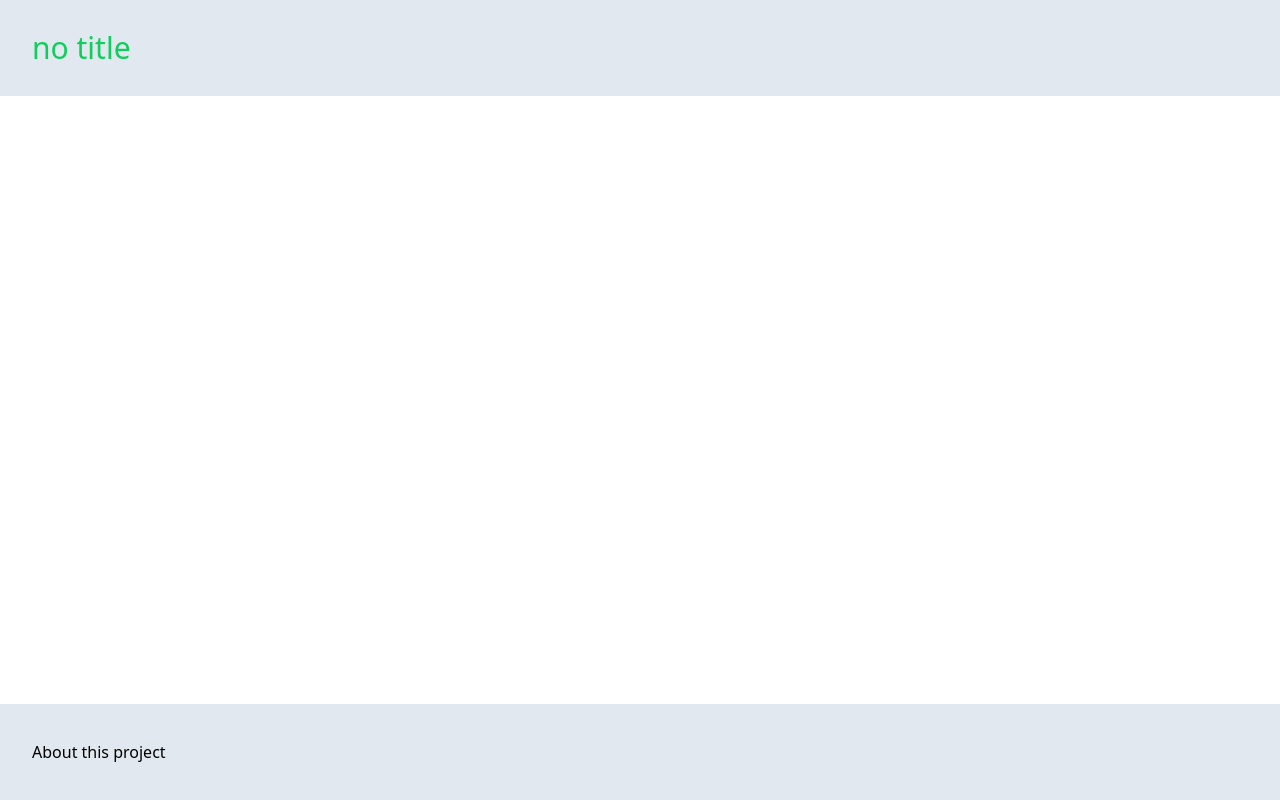
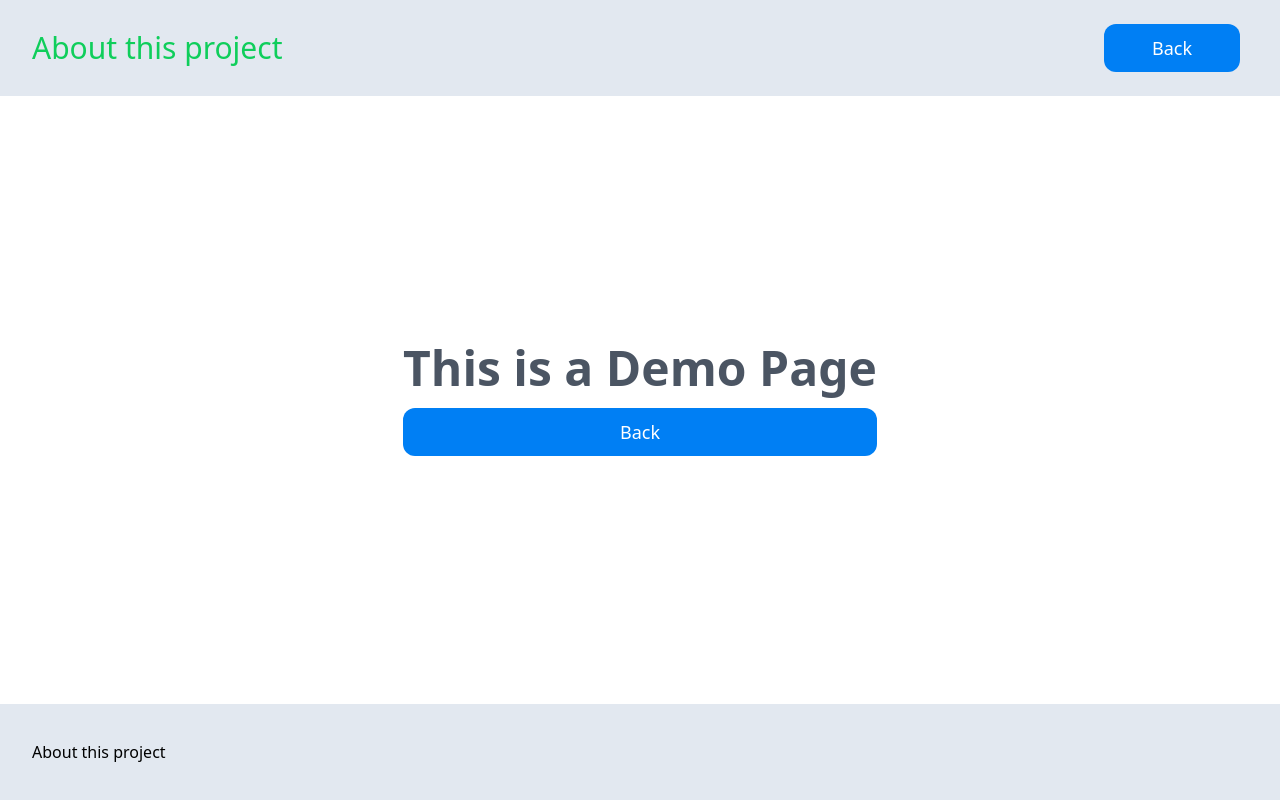
Before and after one commit to yazan93farah/Mini-Designer, a Nuxt app: page /about in a window 1280 px wide. Built offline with nearby package versions, Linux system fonts and the light colour scheme.

Commit message:
add about page

```diff
--- /dev/null
+++ b/pages/about.vue
@@ -0,0 +1,22 @@
+<script setup lang="ts">
+useHeader({
+  title: "About this project",
+  showBack: true,
+  price: 15.45,
+});
+const router = useRouter();
+</script>
+
+<template>
+  <!-- Match layout space (100vh - header/footer 2×6rem) and center content -->
+  <div class="min-h-[calc(100vh-12rem)] flex items-center justify-center">
+    <div class="flex flex-col">
+      <div class="text-5xl text-gray-600 font-semibold">
+        This is a Demo Page
+      </div>
+      <BaseButton class="mt-4" color="blue" @click="router.back()"
+        >Back</BaseButton
+      >
+    </div>
+  </div>
+</template>
```
